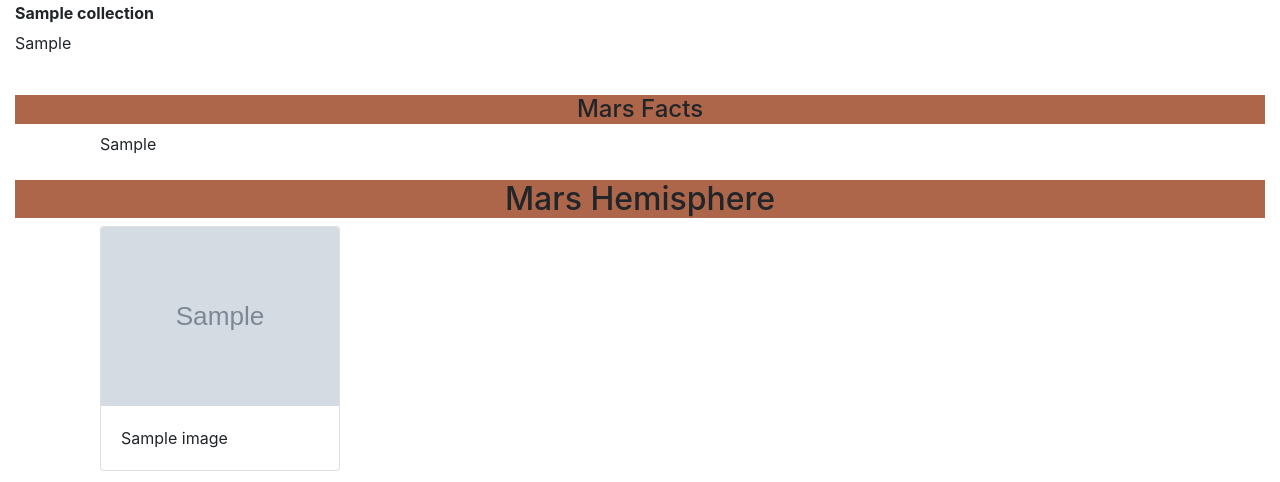
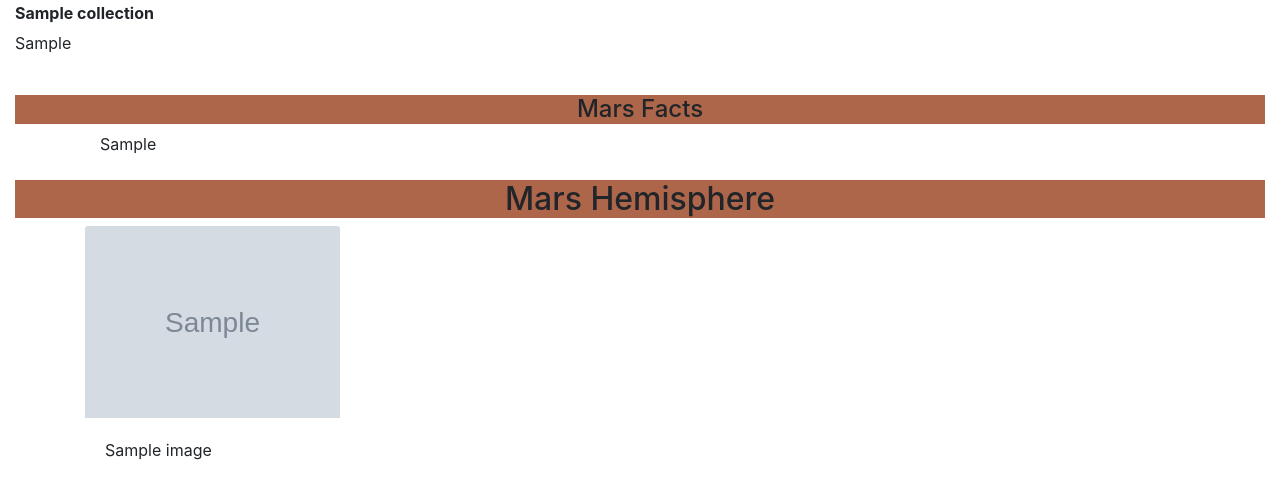
Before and after one commit to yuyhong23/web-scraping_challenge, a Flask app: page / in a window 1280 px wide. Shown: the part 332-814 px from the top of the page. Run offline with Flask 2, Linux system fonts and the light colour scheme; grey boxes marked "Sample" are stand-in pictures; a database or web service that is not in the repository returns one stand-in record (values such as "Sample title"); some libraries are stand-ins or nearby versions.

Commit message:
Finished doing the styling.

```diff
--- a/Missions_to_Mars/templates/index.html
+++ b/Missions_to_Mars/templates/index.html
@@ -30,17 +30,20 @@
 
     <h2 style="background-color:rgba(141, 43, 4, 0.719); text-align:center;">
         Mars Hemisphere</h2>
-    {% for image in mars.mars_hemisphere %}
     <div class="container">
-        <div class="col-md-6">
-            <div class="card" style="width: 15rem;">
-                <img src="{{ image.img_url}}" class="card-img-top" alt="image.title">
-                <div class="card-body">
-                <p class="card-text">{{image.title}}</p>
-            </div>
+        <div class="row">
+            {% for image in mars.mars_hemisphere %}
+                <div class="col-md-6 col-lg-3">
+                    <div class="card-block">
+                        <img src="{{ image.img_url}}" class="card-img-top" alt="image.title">
+                        <div class="card-body">
+                            <p class="card-text">{{image.title}}</p>
+                        </div>
+                    </div>
+                </div>
+            {% endfor %}
         </div>
     </div>
-    {% endfor %}
 
     <script src="https://code.jquery.com/jquery-3.5.1.slim.min.js" integrity="sha384-DfXdz2htPH0lsSSs5nCTpuj/zy4C+OGpamoFVy38MVBnE+IbbVYUew+OrCXaRkfj" crossorigin="anonymous"></script>
     <script src="https://cdn.jsdelivr.net/npm/popper.js@1.16.1/dist/umd/popper.min.js" integrity="sha384-9/reFTGAW83EW2RDu2S0VKaIzap3H66lZH81PoYlFhbGU+6BZp6G7niu735Sk7lN" crossorigin="anonymous"></script>
```
